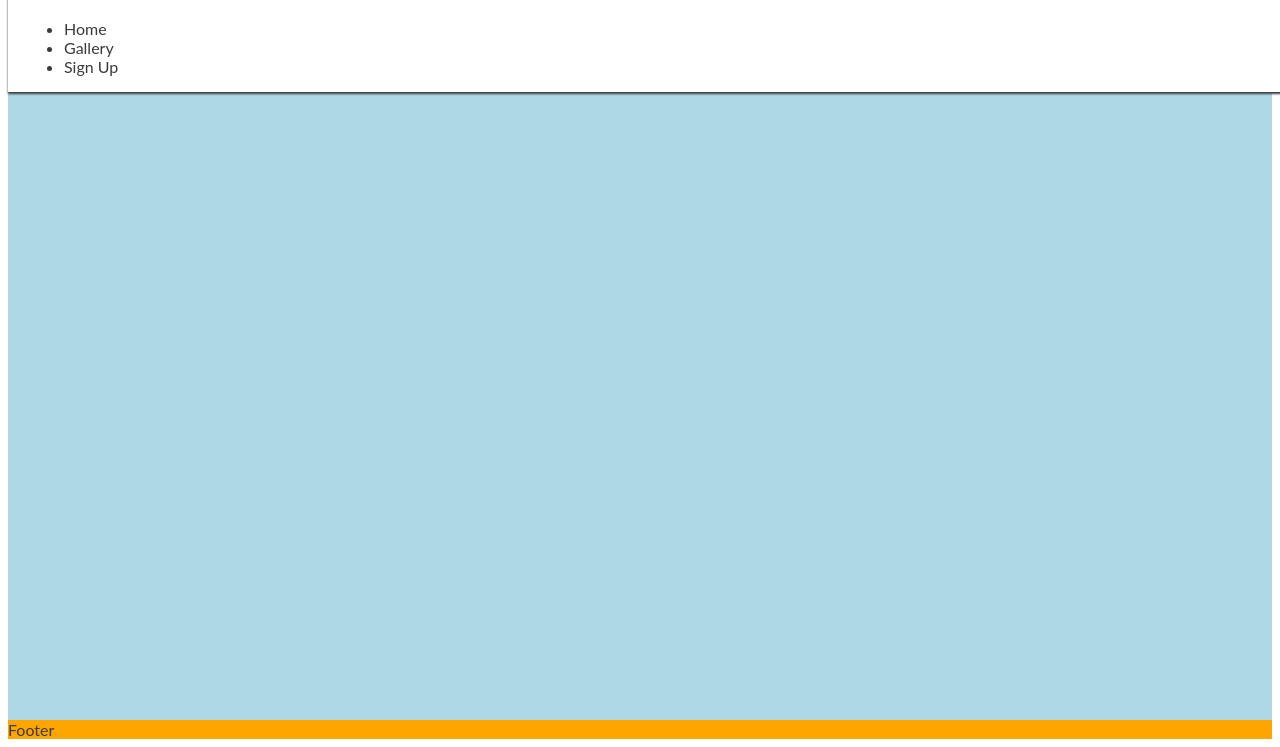
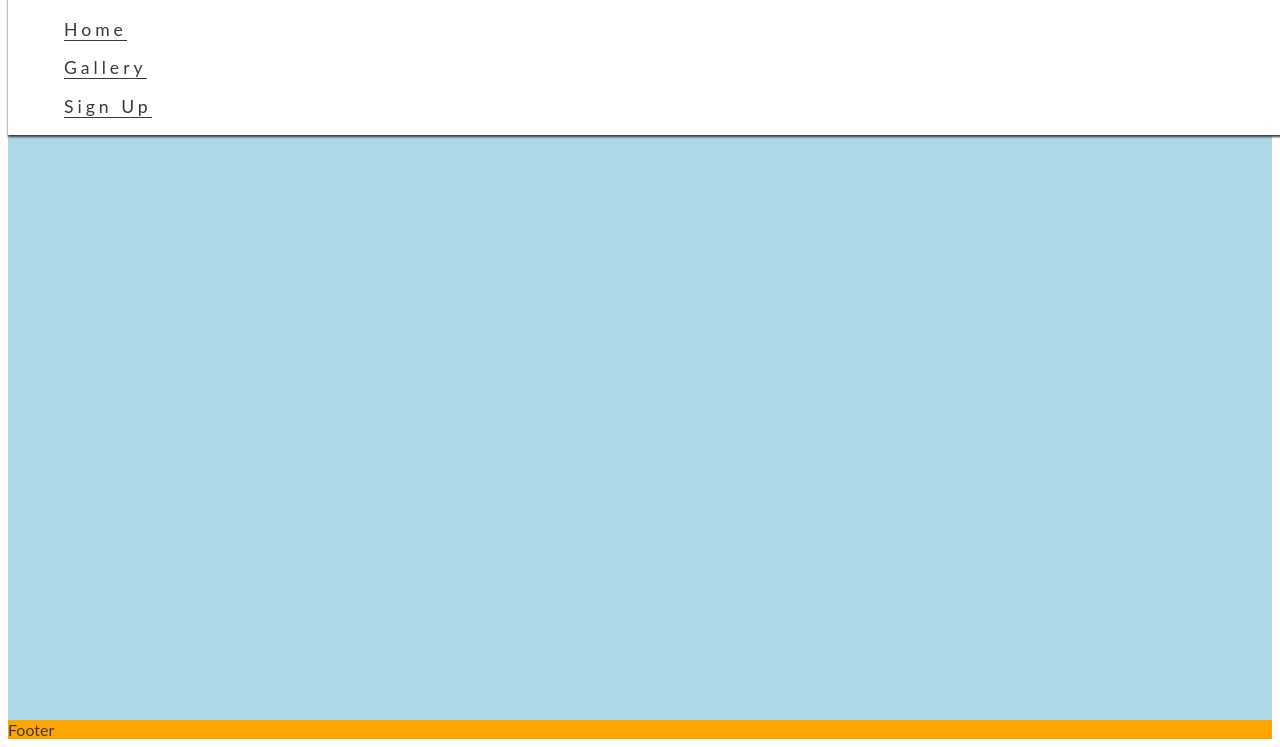
Before and after one commit to LaisZagati/love-running, a plain HTML site: page index.html in a window 1280 px wide. Shown: the part 69-816 px from the top of the page. Drawn offline with Linux system fonts and the light colour scheme.

Commit message:
Added style to navbar menu

```diff
--- a/assets/css/style.css
+++ b/assets/css/style.css
@@ -40,6 +40,21 @@ h1 {
     color: #252525;                /* Sets the text color to a dark gray */
 }
 
+#menu {
+    font-size: 110%;                /* Increases font size by 10% */
+    letter-spacing: 4px;            /* Adds space between letters */
+    list-style-type: none;          /* Removes bullet points from list */
+}
+
+#menu > li {
+    margin-bottom: 1em;             /* Adds space below each list item */
+}
+
+.active {
+    border-bottom: 1px solid #3a3a3a; /* Adds a bottom border to elements with the "active" class */
+}
+
+
 /* Main content */
 main {
     background-color: lightblue;
--- a/index.html
+++ b/index.html
@@ -23,10 +23,10 @@
             <h1 id="logo">Love Running</h1>
         </a>
         <nav>
-            <ul>
-                <li><a href=""> Home </a></li>
-                <li><a href=""> Gallery </a></li>
-                <li><a href=""> Sign Up </a></li>
+            <ul id="menu">
+                <li><a href="" class= "active">Home </a></li>
+                <li><a href="" class= "active"> Gallery </a></li>
+                <li><a href="" class= "active"> Sign Up </a></li>
             </ul>
         </nav>
     </header>
```
